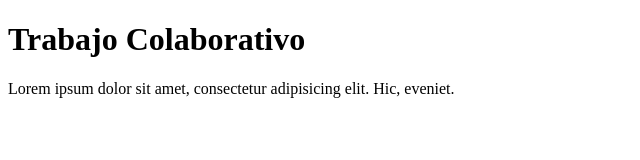
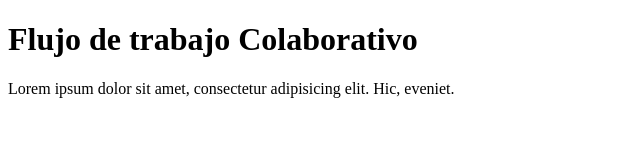
Before and after one commit to jmontes50/SimpleProjectGit, a plain HTML site: page index.html in a window 1280 px wide. Shown: the whole page, without its empty margins (0-640 px from the left). Drawn offline with Linux system fonts and the light colour scheme.

Commit message:
actualizado header

```diff
--- a/index.html
+++ b/index.html
@@ -8,7 +8,7 @@
 </head>
 <body>
   <header>
-    <h1>Trabajo Colaborativo</h1>
+    <h1>Flujo de trabajo Colaborativo</h1>
   </header>
   <main>
 
```
